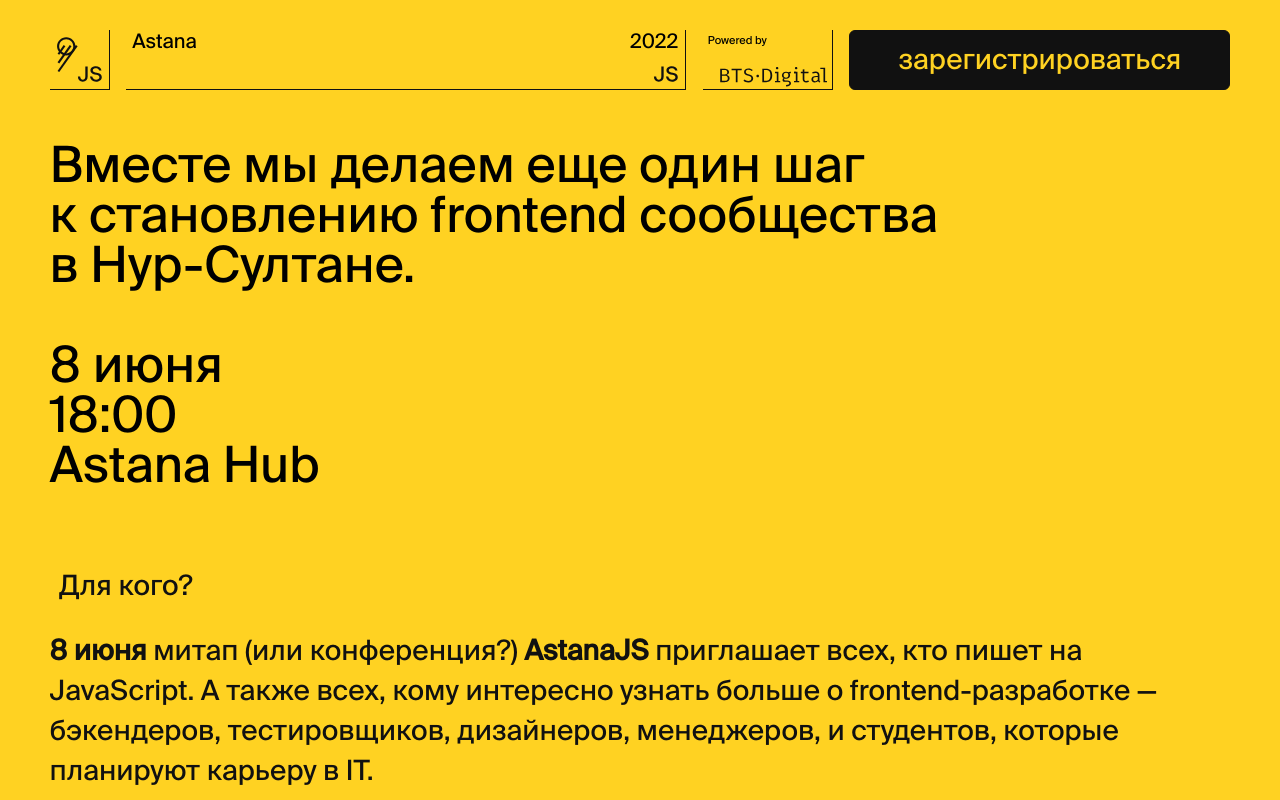
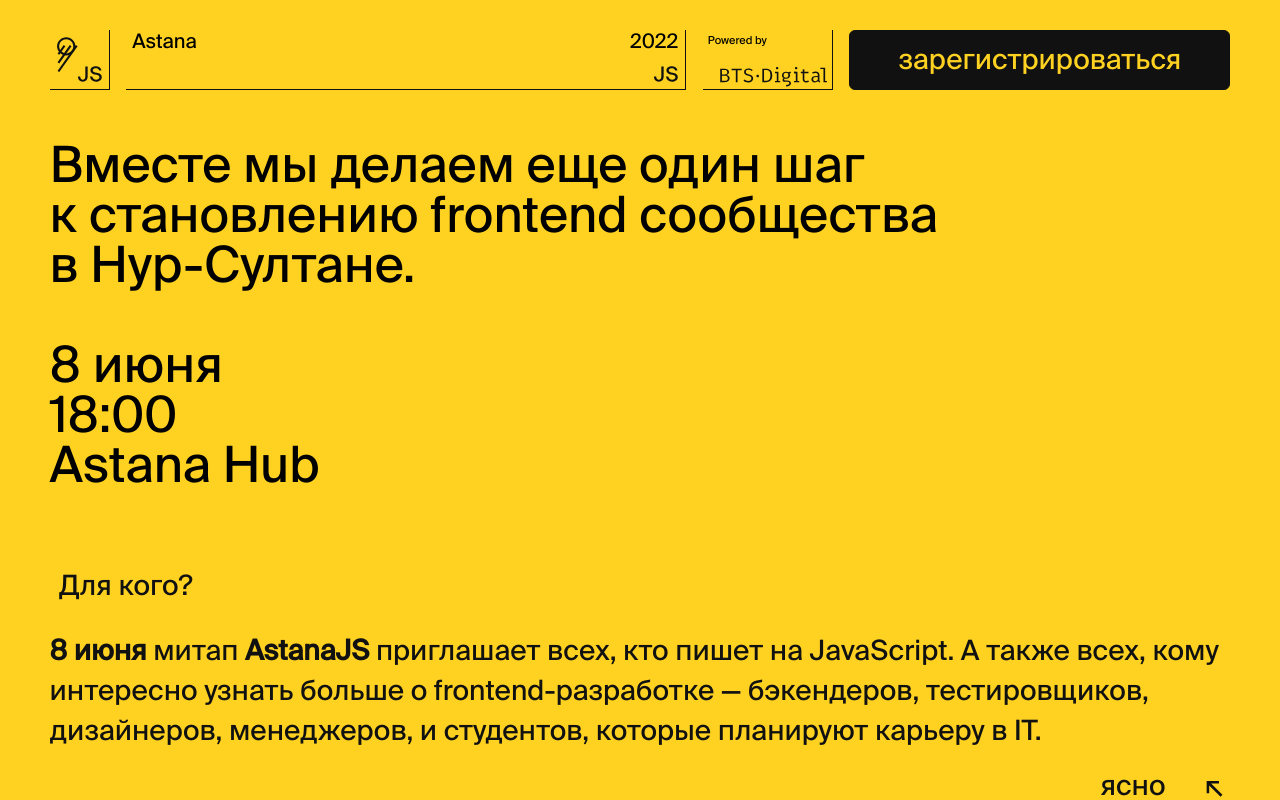
Before and after one commit to lgordey/lgordey.github.io, a Next.js app: page / in a window 1280 px wide. Shown: the top 800 px of the page. Built offline with nearby package versions, Linux system fonts and the light colour scheme.

Commit message:
Remove conference text

```diff
--- a/pages/index.js
+++ b/pages/index.js
@@ -593,7 +593,7 @@ function App({ classes }) {
             }}
           >
             <Panel header="Для кого?" {...panelProps}>
-              <b>8 июня</b> митап (или конференция?) <b>AstanaJS</b> приглашает всех, кто пишет на JavaScript. А также всех, кому интересно узнать больше о frontend-разработке — бэкендеров, тестировщиков, дизайнеров, менеджеров, и студентов, которые планируют карьеру в IT.
+              <b>8 июня</b> митап <b>AstanaJS</b> приглашает всех, кто пишет на JavaScript. А также всех, кому интересно узнать больше о frontend-разработке — бэкендеров, тестировщиков, дизайнеров, менеджеров, и студентов, которые планируют карьеру в IT.
               <div className={classes.bottomLink} onClick={() => { setActiveKey('1') }}>ясно</div>
             </Panel>
             <Panel header="Первый раз?" {...panelProps}>
```
